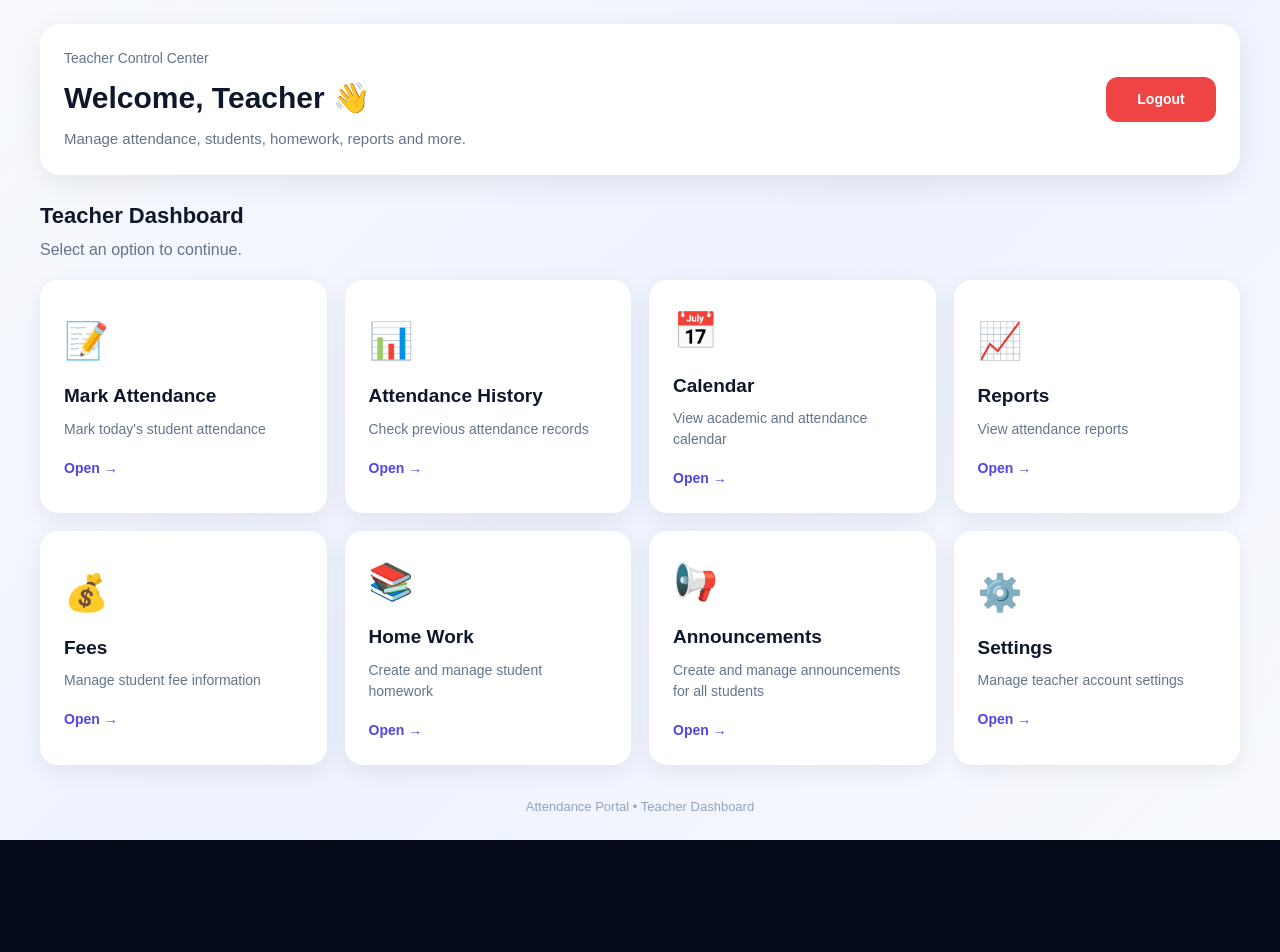
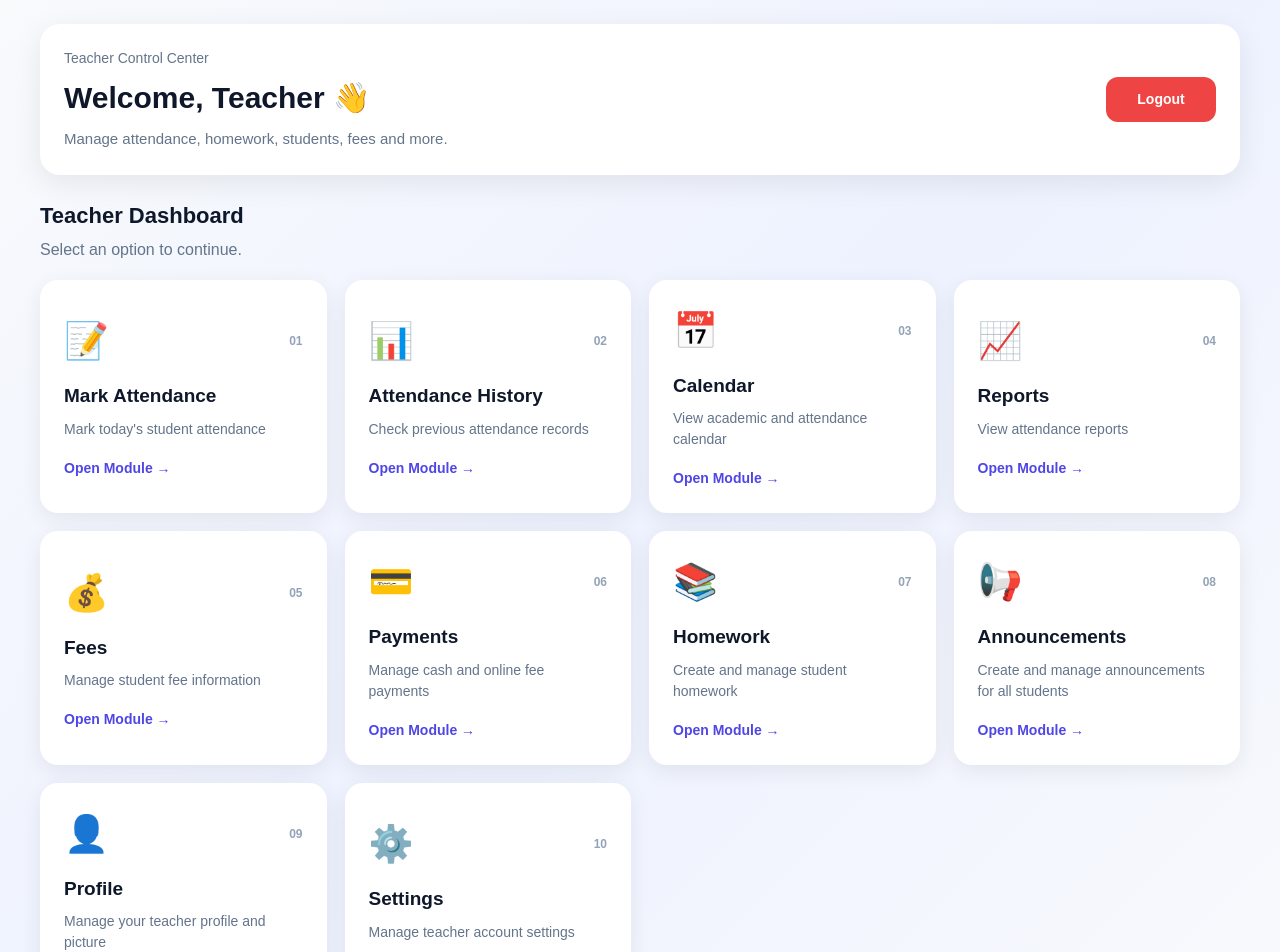
Before and after one commit to harshchauhan201951/ATTENDANCE-PORTAL, a Next.js app: page /teacher/dashboard in a window 1280 px wide. Shown: the top 952 px of the page. Before the commit the page ends 840 px from the top, so only its background shows below. Built offline with nearby package versions, Linux system fonts and the light colour scheme.

Commit message:
Show announcements on teacher dashboard

```diff
--- a/app/teacher/dashboard/page.tsx
+++ b/app/teacher/dashboard/page.tsx
@@ -25,10 +25,6 @@ export default function TeacherDashboard() {
 
   /*
    * PERMANENT LOGOUT
-   *
-   * Clears every known teacher/student
-   * authentication key from both
-   * localStorage and sessionStorage.
    */
   async function handleLogout() {
     if (loggingOut) {
@@ -38,16 +34,10 @@ export default function TeacherDashboard() {
     setLoggingOut(true);
 
     const authKeys = [
-      /*
-       * New authentication system
-       */
       "attendance_role",
       "attendance_username",
       "attendance_teacher_id",
 
-      /*
-       * Teacher authentication
-       */
       "teacherLoggedIn",
       "teacher",
       "teacherUsername",
@@ -55,9 +45,6 @@ export default function TeacherDashboard() {
       "teacherName",
       "teacher_name",
 
-      /*
-       * Student authentication
-       */
       "studentLoggedIn",
       "studentId",
       "studentUsername",
@@ -66,35 +53,20 @@ export default function TeacherDashboard() {
       "student_name",
     ];
 
-    /*
-     * Clear localStorage.
-     */
     authKeys.forEach((key) => {
       localStorage.removeItem(key);
     });
 
-    /*
-     * Clear sessionStorage.
-     */
     authKeys.forEach((key) => {
       sessionStorage.removeItem(key);
     });
 
-    /*
-     * Small delay so browser storage is fully updated.
-     */
     await new Promise((resolve) =>
       setTimeout(resolve, 100)
     );
 
-    /*
-     * Go to REAL login page.
-     */
     router.replace("/");
 
-    /*
-     * Refresh Next.js router state.
-     */
     router.refresh();
   }
 
@@ -142,22 +114,27 @@ export default function TeacherDashboard() {
       path: "/teacher/fees",
     },
 
+    {
+      title: "Payments",
+      description:
+        "Manage cash and online fee payments",
+      icon: "💳",
+      path: "/teacher/payments",
+    },
+
     /*
-     * HOME WORK
+     * HOMEWORK
      */
     {
-      title: "Home Work",
+      title: "Homework",
       description:
         "Create and manage student homework",
       icon: "📚",
-      path: "/teacher/HOME WORK",
+      path: "/teacher/homework",
     },
 
     /*
      * ANNOUNCEMENTS
-     *
-     * One teacher announcement will be
-     * available for all students.
      */
     {
       title: "Announcements",
@@ -165,6 +142,14 @@ export default function TeacherDashboard() {
         "Create and manage announcements for all students",
       icon: "📢",
       path: "/teacher/announcements",
+    },
+
+    {
+      title: "Profile",
+      description:
+        "Manage your teacher profile and picture",
+      icon: "👤",
+      path: "/teacher/profile",
     },
 
     {
@@ -241,7 +226,7 @@ export default function TeacherDashboard() {
               }}
             >
               Manage attendance,
-              students, homework, reports
+              homework, students, fees
               and more.
             </p>
           </div>
@@ -316,7 +301,7 @@ export default function TeacherDashboard() {
           }}
         >
           {menuItems.map(
-            (item) => (
+            (item, index) => (
               <button
                 type="button"
                 key={item.path}
@@ -352,11 +337,33 @@ export default function TeacherDashboard() {
               >
                 <div
                   style={{
-                    fontSize: "36px",
+                    display: "flex",
+                    justifyContent:
+                      "space-between",
+                    alignItems: "center",
                     marginBottom: "14px",
                   }}
                 >
-                  {item.icon}
+                  <div
+                    style={{
+                      fontSize: "36px",
+                    }}
+                  >
+                    {item.icon}
+                  </div>
+
+                  <div
+                    style={{
+                      fontSize: "12px",
+                      fontWeight: 900,
+                      color: "#94a3b8",
+                    }}
+                  >
+                    {String(index + 1).padStart(
+                      2,
+                      "0"
+                    )}
+                  </div>
                 </div>
 
                 <h3
@@ -389,7 +396,7 @@ export default function TeacherDashboard() {
                     fontSize: "14px",
                   }}
                 >
-                  Open →
+                  Open Module →
                 </div>
               </button>
             )
@@ -407,7 +414,7 @@ export default function TeacherDashboard() {
           }}
         >
           Attendance Portal •
-          Teacher Dashboard
+          Teacher Dashboard • 2026
         </footer>
       </div>
     </main>
```
